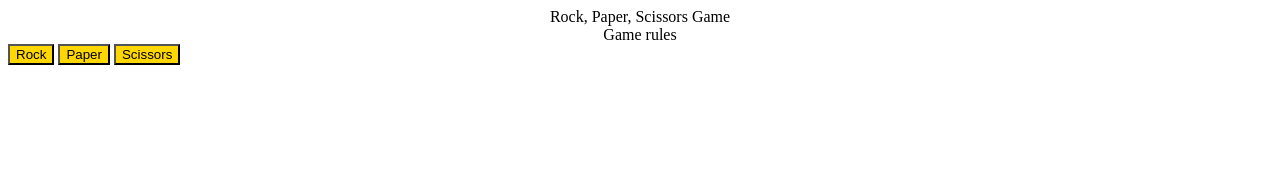
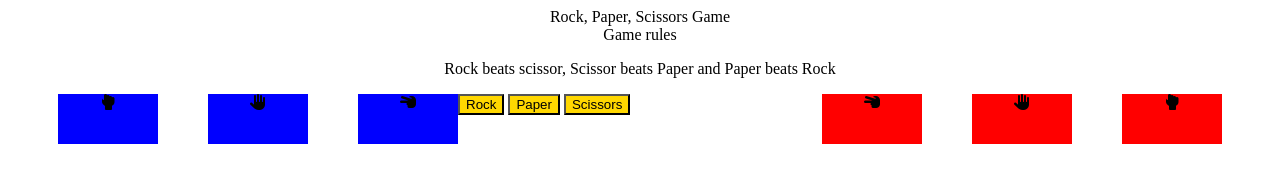
Before and after one commit to HampusStrate/rock-paper-scissors, a plain HTML site: page index.html in a window 1280 px wide. Drawn offline with Linux system fonts and the light colour scheme.

Commit message:
Add some css to the style and html

```diff
--- a/assets/css/style.css
+++ b/assets/css/style.css
@@ -4,4 +4,25 @@
 
 .chooices {
     background-color: gold;
+    text-align: center;
 }
+
+/* icons */
+
+.icons {
+    text-align: center;
+    background-color: blue;
+    width: 100px;
+    height: 50px;
+    float: left;
+    margin-left: 50px;
+}
+
+.icons2 {
+    text-align: center;
+    background-color: red;
+    width: 100px;
+    height: 50px;
+    float: right;
+    margin-right: 50px;
+}
--- a/index.html
+++ b/index.html
@@ -5,13 +5,24 @@
     <meta http-equiv="X-UA-Compatible" content="IE=edge">
     <meta name="viewport" content="width=device-width, initial-scale=1.0">
     <link rel="stylesheet" href="assets/css/style.css">
+    <!-- fontawsome icon links -->
+    <script src="https://kit.fontawesome.com/1d5f10ccf4.js" crossorigin="anonymous"></script>
     <title>Rock Paper Scissors Game</title>
 </head>
 <body>
+    <!-- text area for the work with descriptions and text -->
     <header class="text">Rock, Paper, Scissors Game</header>
     <div class="text">Game rules</div>
+    <p class="text">Rock beats scissor, Scissor beats Paper and Paper beats Rock</p>
+    <!-- buttons for the players to choose what they will play-->
     <button class="chooices">Rock</button>
     <button class="chooices">Paper</button>
     <button class="chooices">Scissors</button>
+    <div class="icons"><i class="fa-solid fa-hand-back-fist"></i></div>
+    <div class="icons"><i class="fa-solid fa-hand"></i></div>
+    <div class="icons"><i class="fa-solid fa-hand-scissors"></i></div>
+    <div class="icons2"><i class="fa-solid fa-hand-back-fist"></i></div>
+    <div class="icons2"><i class="fa-solid fa-hand"></i></div>
+    <div class="icons2"><i class="fa-solid fa-hand-scissors"></i></div>
 </body>
 </html>
```
